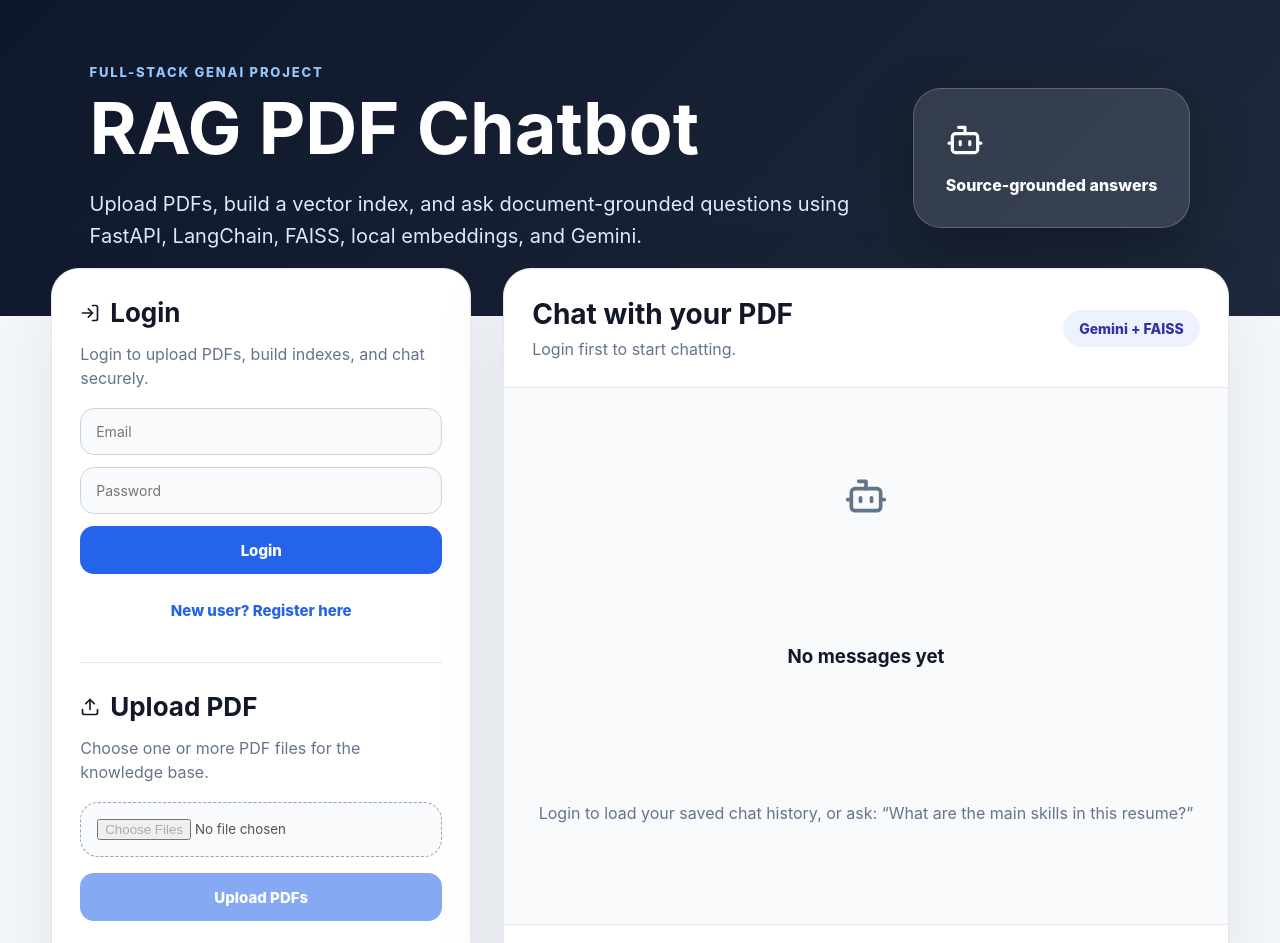
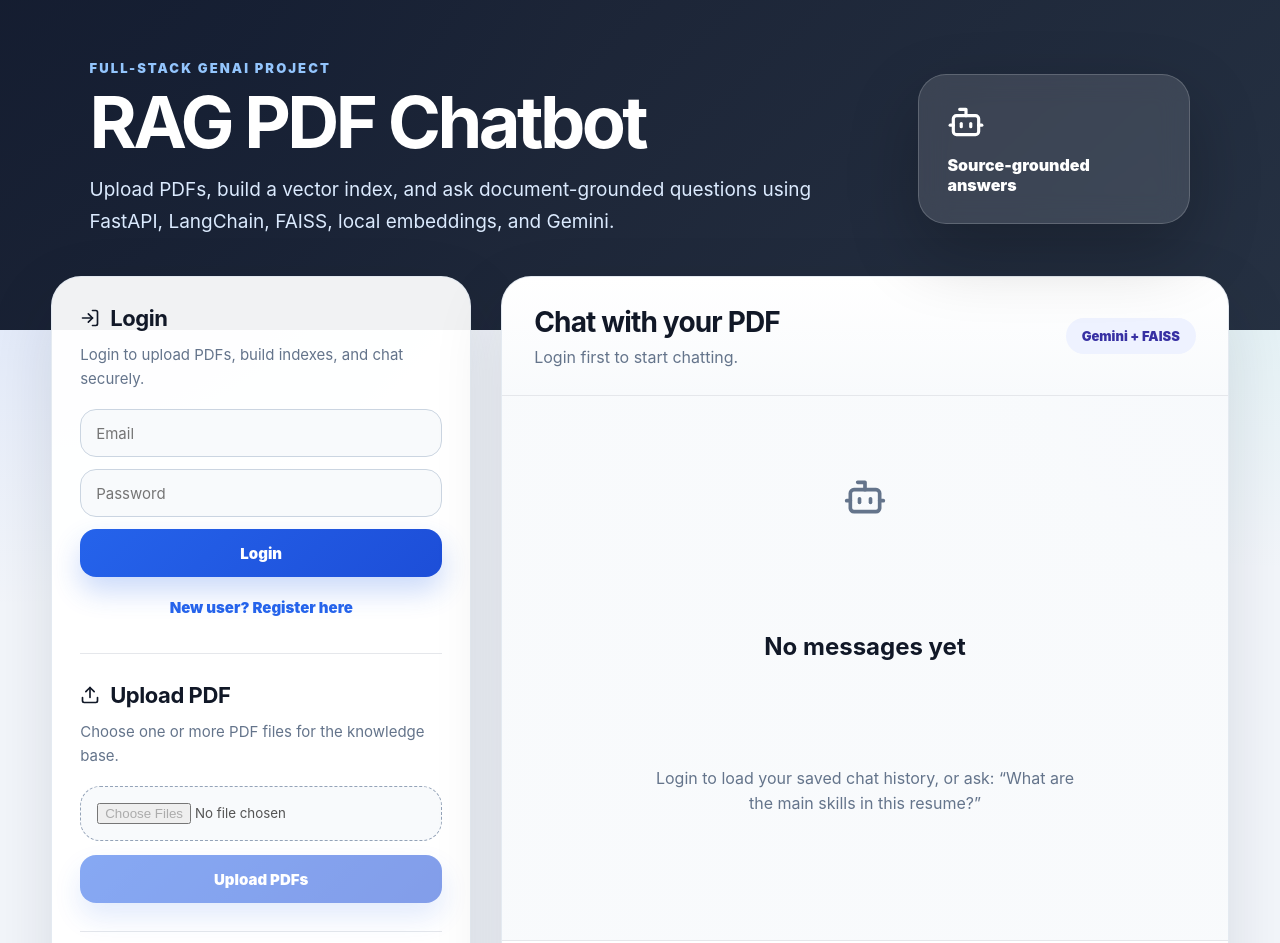
Before and after one commit to pooja211reddy/Fullstack-RAG-PDF-Chatbot, a React (Vite) app in the folder frontend/: page / in a window 1280 px wide. Shown: the top 943 px of the page. Built offline with nearby package versions, Linux system fonts and the light colour scheme.

Commit message:
Improve professional frontend UI

```diff
--- a/frontend/src/styles.css
+++ b/frontend/src/styles.css
@@ -2,12 +2,29 @@
   box-sizing: border-box;
 }
 
+:root {
+  --bg: #f3f6fb;
+  --card: #ffffff;
+  --text: #111827;
+  --muted: #64748b;
+  --border: #e5e7eb;
+  --primary: #2563eb;
+  --primary-dark: #1d4ed8;
+  --success: #0f766e;
+  --danger: #dc2626;
+  --dark: #0f172a;
+  --shadow: 0 24px 70px rgba(15, 23, 42, 0.12);
+}
+
 body {
   margin: 0;
-  font-family: Inter, system-ui, -apple-system, BlinkMacSystemFont, "Segoe UI",
-    sans-serif;
-  background: #f4f7fb;
-  color: #111827;
+  font-family: Inter, ui-sans-serif, system-ui, -apple-system, BlinkMacSystemFont,
+    "Segoe UI", sans-serif;
+  background:
+    radial-gradient(circle at top left, rgba(37, 99, 235, 0.16), transparent 34%),
+    radial-gradient(circle at top right, rgba(20, 184, 166, 0.14), transparent 32%),
+    var(--bg);
+  color: var(--text);
 }
 
 button,
@@ -16,80 +33,94 @@ input {
 }
 
 button {
+  border: none;
   cursor: pointer;
-  border: none;
+  transition: transform 0.15s ease, box-shadow 0.15s ease, opacity 0.15s ease;
+}
+
+button:hover:not(:disabled) {
+  transform: translateY(-1px);
 }
 
 button:disabled {
+  opacity: 0.55;
   cursor: not-allowed;
-  opacity: 0.55;
 }
 
 .app {
   min-height: 100vh;
-  background: #f4f7fb;
 }
 
+/* Hero */
+
 .hero {
-  background: linear-gradient(135deg, #0f172a, #1e293b);
+  min-height: 330px;
+  padding: 54px 7% 86px;
+  background:
+    linear-gradient(135deg, rgba(15, 23, 42, 0.97), rgba(30, 41, 59, 0.96)),
+    radial-gradient(circle at 20% 20%, rgba(59, 130, 246, 0.4), transparent 30%);
   color: white;
-  padding: 64px 7%;
   display: flex;
   justify-content: space-between;
+  align-items: center;
   gap: 32px;
-  align-items: center;
 }
 
 .eyebrow {
   color: #93c5fd;
+  margin: 0 0 12px;
   font-size: 13px;
+  font-weight: 900;
+  letter-spacing: 0.16em;
   text-transform: uppercase;
-  letter-spacing: 0.14em;
-  font-weight: 800;
-  margin: 0 0 12px;
 }
 
 .hero h1 {
+  margin: 0 0 18px;
   font-size: clamp(42px, 6vw, 72px);
-  line-height: 1;
-  margin: 0 0 24px;
+  line-height: 0.95;
+  letter-spacing: -0.05em;
 }
 
 .subtitle {
-  max-width: 780px;
+  max-width: 800px;
   color: #dbeafe;
-  font-size: 20px;
-  line-height: 1.6;
+  font-size: 19px;
+  line-height: 1.7;
   margin: 0;
 }
 
 .hero-card {
   min-width: 260px;
-  padding: 32px;
+  padding: 28px;
   border-radius: 28px;
   background: rgba(255, 255, 255, 0.12);
-  border: 1px solid rgba(255, 255, 255, 0.2);
+  border: 1px solid rgba(255, 255, 255, 0.18);
+  box-shadow: 0 28px 70px rgba(0, 0, 0, 0.24);
+  backdrop-filter: blur(14px);
   display: grid;
-  gap: 16px;
-  font-weight: 800;
-  box-shadow: 0 24px 60px rgba(0, 0, 0, 0.25);
+  gap: 14px;
+  font-weight: 900;
 }
 
+/* Layout */
+
 .layout {
-  width: min(1380px, 92%);
-  margin: -48px auto 60px;
+  width: min(1420px, 92%);
+  margin: -54px auto 56px;
   display: grid;
   grid-template-columns: 420px 1fr;
-  gap: 32px;
+  gap: 30px;
   align-items: start;
 }
 
 .panel,
 .chat-panel {
-  background: white;
-  border-radius: 28px;
-  border: 1px solid #e5e7eb;
-  box-shadow: 0 24px 80px rgba(15, 23, 42, 0.08);
+  background: rgba(255, 255, 255, 0.94);
+  border: 1px solid rgba(226, 232, 240, 0.9);
+  border-radius: 30px;
+  box-shadow: var(--shadow);
+  overflow: hidden;
 }
 
 .panel {
@@ -97,32 +128,40 @@ button:disabled {
 }
 
 .panel h2 {
+  margin: 0 0 12px;
   display: flex;
   align-items: center;
   gap: 10px;
-  font-size: 26px;
-  margin: 0 0 14px;
+  font-size: 22px;
+  letter-spacing: -0.02em;
 }
 
 .helper {
-  color: #64748b;
-  line-height: 1.5;
-  font-size: 16px;
   margin: 0 0 18px;
+  color: var(--muted);
+  line-height: 1.6;
+  font-size: 15px;
 }
 
+.divider {
+  height: 1px;
+  background: var(--border);
+  margin: 28px 0;
+}
+
+/* Auth */
+
 .auth-box {
-  margin-top: 16px;
   display: grid;
   gap: 12px;
 }
 
 .success-auth {
-  background: #ecfdf5;
+  padding: 16px;
+  background: linear-gradient(135deg, #ecfdf5, #f0fdfa);
+  border: 1px solid #99f6e4;
+  border-radius: 20px;
   color: #065f46;
-  padding: 14px;
-  border-radius: 16px;
-  border: 1px solid #bbf7d0;
 }
 
 .success-auth p {
@@ -132,26 +171,22 @@ button:disabled {
 
 .text-input {
   width: 100%;
-  padding: 14px 15px;
+  min-height: 48px;
+  padding: 0 15px;
   border: 1px solid #cbd5e1;
-  border-radius: 14px;
-  font-size: 14px;
+  border-radius: 16px;
   background: #f8fafc;
+  color: var(--text);
+  font-size: 15px;
 }
 
-.text-input:focus {
-  outline: 2px solid #bfdbfe;
-  border-color: #2563eb;
+.text-input:focus,
+.chat-input input:focus {
+  outline: 3px solid rgba(37, 99, 235, 0.18);
+  border-color: var(--primary);
 }
 
-.file-input {
-  width: 100%;
-  padding: 16px;
-  border-radius: 18px;
-  border: 1.5px dashed #94a3b8;
-  background: #f8fafc;
-  margin-bottom: 16px;
-}
+/* Buttons */
 
 .primary-btn,
 .secondary-btn,
@@ -159,9 +194,9 @@ button:disabled {
 .link-btn {
   width: 100%;
   min-height: 48px;
-  border-radius: 14px;
-  font-weight: 800;
+  border-radius: 16px;
   font-size: 15px;
+  font-weight: 900;
   display: inline-flex;
   align-items: center;
   justify-content: center;
@@ -169,13 +204,15 @@ button:disabled {
 }
 
 .primary-btn {
-  background: #2563eb;
+  background: linear-gradient(135deg, var(--primary), var(--primary-dark));
   color: white;
+  box-shadow: 0 14px 28px rgba(37, 99, 235, 0.24);
 }
 
 .secondary-btn {
-  background: #0f766e;
+  background: linear-gradient(135deg, #0f766e, #0d9488);
   color: white;
+  box-shadow: 0 14px 28px rgba(15, 118, 110, 0.2);
 }
 
 .danger-btn {
@@ -186,7 +223,8 @@ button:disabled {
 
 .link-btn {
   background: transparent;
-  color: #2563eb;
+  color: var(--primary);
+  min-height: 36px;
   box-shadow: none;
 }
 
@@ -194,39 +232,50 @@ button:disabled {
   text-decoration: underline;
 }
 
-.divider {
-  height: 1px;
-  background: #e5e7eb;
-  margin: 28px 0;
+/* Upload */
+
+.file-input {
+  width: 100%;
+  padding: 16px;
+  border: 1.5px dashed #94a3b8;
+  border-radius: 20px;
+  background: #f8fafc;
+  margin-bottom: 14px;
 }
 
 .file-list {
   margin-top: 18px;
-  display: grid;
-  gap: 10px;
+  padding: 14px;
+  background: #f8fafc;
+  border-radius: 18px;
+  border: 1px solid var(--border);
 }
 
 .file-list h3 {
-  margin: 0 0 4px;
+  margin: 0 0 10px;
+  font-size: 15px;
 }
 
 .file-row {
   display: flex;
   align-items: center;
   gap: 8px;
-  padding: 10px;
-  background: #f1f5f9;
-  border-radius: 12px;
+  padding: 10px 0;
+  color: #334155;
   font-size: 14px;
 }
+
+/* Status */
 
 .status {
   margin-top: 18px;
   padding: 14px;
-  border-radius: 14px;
+  border-radius: 16px;
   display: flex;
-  align-items: center;
+  align-items: flex-start;
   gap: 8px;
+  font-size: 14px;
+  line-height: 1.5;
   font-weight: 700;
 }
 
@@ -245,29 +294,33 @@ button:disabled {
   color: #1d4ed8;
 }
 
+/* Chat */
+
 .chat-panel {
-  min-height: 720px;
+  min-height: 760px;
   display: grid;
   grid-template-rows: auto 1fr auto;
-  overflow: hidden;
 }
 
 .chat-header {
-  padding: 28px;
-  border-bottom: 1px solid #e5e7eb;
+  padding: 28px 32px;
+  border-bottom: 1px solid var(--border);
+  background: linear-gradient(180deg, #ffffff, #f8fafc);
   display: flex;
+  justify-content: space-between;
   align-items: center;
-  justify-content: space-between;
+  gap: 20px;
 }
 
 .chat-header h2 {
   margin: 0;
   font-size: 28px;
+  letter-spacing: -0.03em;
 }
 
 .chat-header p {
   margin: 8px 0 0;
-  color: #64748b;
+  color: var(--muted);
 }
 
 .pill {
@@ -275,28 +328,37 @@ button:disabled {
   color: #3730a3;
   padding: 10px 16px;
   border-radius: 999px;
-  font-weight: 800;
-  font-size: 14px;
+  font-size: 13px;
+  font-weight: 900;
+  white-space: nowrap;
 }
 
 .messages {
-  padding: 28px;
+  padding: 30px;
+  background:
+    linear-gradient(rgba(248, 250, 252, 0.94), rgba(248, 250, 252, 0.94)),
+    radial-gradient(circle at top right, rgba(37, 99, 235, 0.08), transparent 30%);
   overflow-y: auto;
-  background: #f8fafc;
 }
 
 .empty-state {
-  height: 100%;
-  min-height: 420px;
+  min-height: 440px;
   display: grid;
   place-items: center;
   text-align: center;
-  color: #64748b;
+  color: var(--muted);
 }
 
 .empty-state h3 {
-  color: #111827;
-  margin: 12px 0 4px;
+  margin: 14px 0 6px;
+  color: var(--text);
+  font-size: 24px;
+}
+
+.empty-state p {
+  margin: 0;
+  max-width: 420px;
+  line-height: 1.6;
 }
 
 .message {
@@ -308,37 +370,37 @@ button:disabled {
   justify-content: flex-end;
 }
 
-.message.assistant {
-  display: block;
-}
-
 .bubble {
-  max-width: 760px;
+  max-width: 780px;
   padding: 16px 18px;
-  border-radius: 18px;
+  border-radius: 20px;
   background: white;
-  border: 1px solid #e5e7eb;
-  box-shadow: 0 8px 20px rgba(15, 23, 42, 0.05);
+  border: 1px solid var(--border);
+  box-shadow: 0 12px 28px rgba(15, 23, 42, 0.06);
 }
 
 .message.user .bubble {
-  background: #2563eb;
+  background: linear-gradient(135deg, var(--primary), var(--primary-dark));
   color: white;
+  border: none;
 }
 
 .bubble strong {
   display: block;
   margin-bottom: 8px;
+  font-size: 13px;
+  text-transform: uppercase;
+  letter-spacing: 0.08em;
 }
 
 .bubble p {
   margin: 0;
-  line-height: 1.6;
+  line-height: 1.7;
   white-space: pre-wrap;
 }
 
 .sources {
-  max-width: 760px;
+  max-width: 780px;
   margin-top: 12px;
   display: grid;
   gap: 8px;
@@ -346,58 +408,66 @@ button:disabled {
 
 .sources h4 {
   margin: 0;
+  color: #475569;
 }
 
 .sources details {
   background: white;
-  border: 1px solid #e5e7eb;
-  border-radius: 14px;
-  padding: 12px;
+  border: 1px solid var(--border);
+  border-radius: 16px;
+  padding: 12px 14px;
 }
 
 .sources summary {
   cursor: pointer;
-  font-weight: 800;
+  font-weight: 900;
+  color: #334155;
 }
 
 .sources p {
-  color: #475569;
-  line-height: 1.5;
+  color: #64748b;
+  line-height: 1.6;
 }
+
+/* Chat input */
 
 .chat-input {
   padding: 20px;
-  border-top: 1px solid #e5e7eb;
+  border-top: 1px solid var(--border);
+  background: white;
   display: grid;
   grid-template-columns: 1fr auto;
   gap: 14px;
-  background: white;
 }
 
 .chat-input input {
+  min-height: 54px;
   border: 1px solid #cbd5e1;
-  border-radius: 16px;
+  border-radius: 18px;
   padding: 0 18px;
   font-size: 16px;
-}
-
-.chat-input input:focus {
-  outline: 2px solid #bfdbfe;
-  border-color: #2563eb;
+  background: #f8fafc;
 }
 
 .chat-input button {
-  background: #111827;
+  min-height: 54px;
+  padding: 0 24px;
+  border-radius: 18px;
+  background: var(--dark);
   color: white;
-  border-radius: 16px;
-  padding: 0 24px;
   font-weight: 900;
   display: flex;
   align-items: center;
   gap: 8px;
 }
 
-@media (max-width: 1000px) {
+/* Responsive */
+
+@media (max-width: 1100px) {
+  .layout {
+    grid-template-columns: 1fr;
+  }
+
   .hero {
     display: block;
   }
@@ -405,12 +475,34 @@ button:disabled {
   .hero-card {
     margin-top: 28px;
   }
+}
+
+@media (max-width: 640px) {
+  .hero {
+    padding: 42px 6% 80px;
+  }
 
   .layout {
-    grid-template-columns: 1fr;
+    width: 94%;
+  }
+
+  .chat-header,
+  .chat-input {
+    display: block;
+  }
+
+  .pill {
+    display: inline-block;
+    margin-top: 16px;
+  }
+
+  .chat-input input {
+    width: 100%;
+    margin-bottom: 12px;
+  }
+
+  .chat-input button {
+    width: 100%;
+    justify-content: center;
   }
 }
-
-.success-auth .secondary-btn {
-  margin-top: 12px;
-}
```
